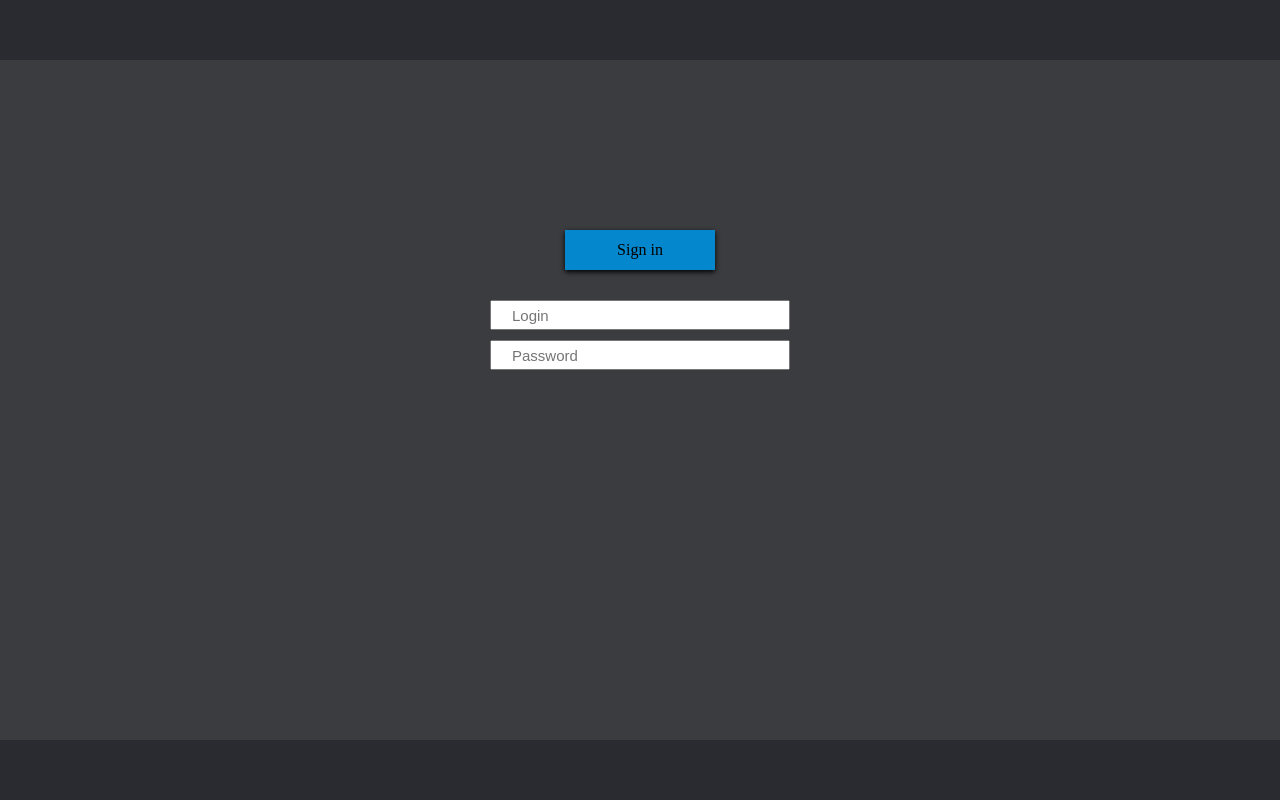
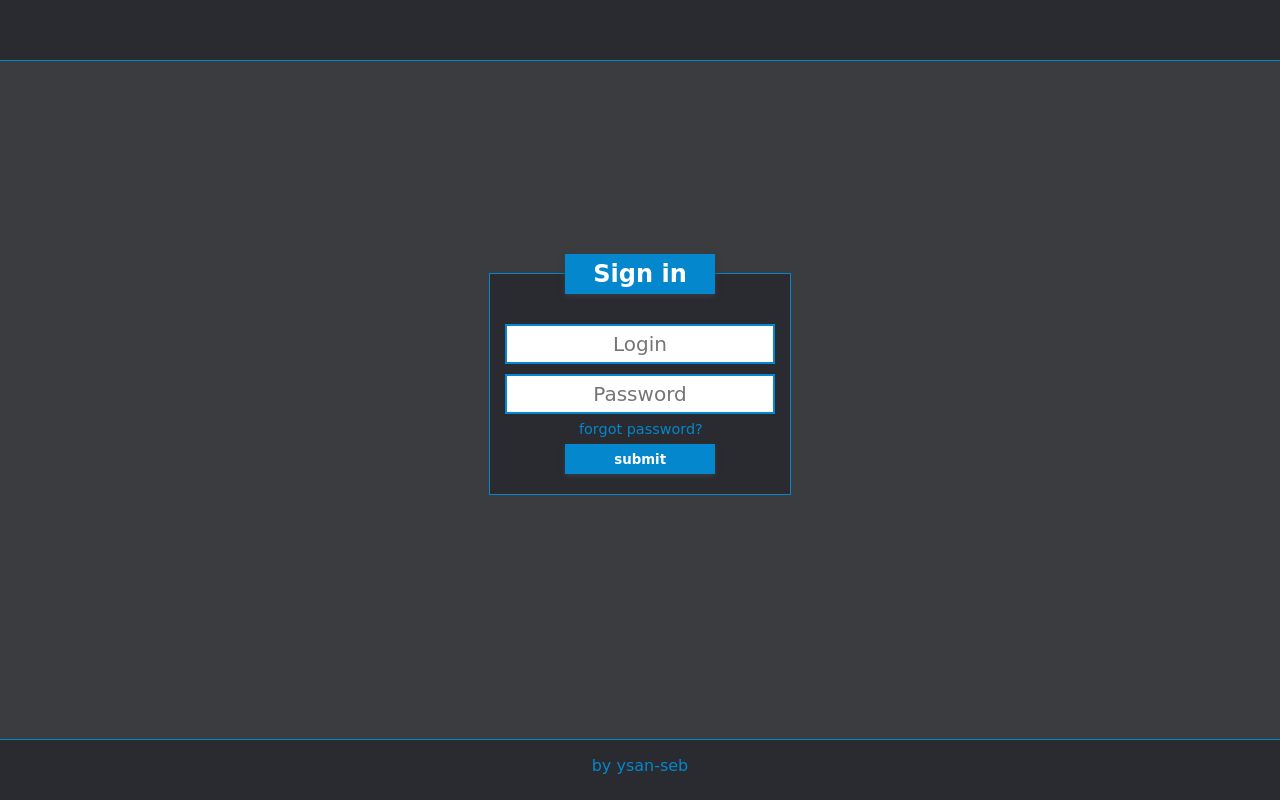
Before and after one commit to ysan-seb/camagru, a PHP site: page /sign_in.html in a window 1280 px wide. Run offline with PHP 8.4, Linux system fonts and the light colour scheme.

Commit message:
sign in ok

```diff
--- a/sign_in.html
+++ b/sign_in.html
@@ -10,11 +10,13 @@
     <header></header>
     <div class="content">
         <form class="sign_in">
-            <div class="title">Sign in</div>
+            <div class="title"><p>Sign in</p></div>
             <input type="text" placeholder="Login" name="login" required>
             <input type="password" placeholder="Password" name="password" required>
+            <a href="">forgot password?</a>
+            <input type="submit" value="submit">
         </form>
     </div>
-    <footer></footer>
+    <footer><p>by ysan-seb</p></footer>
 </body>
 </html>
--- a/style.css
+++ b/style.css
@@ -9,6 +9,7 @@ header{
     width: 100%;
     height: 60px;
     background: #2a2b30;
+    border-bottom: 1px solid #0487cc;
 }
 
 .content{
@@ -21,10 +22,12 @@ header{
 .sign_in{
     position: relative;
     width: 300px;
-    height: 300px;
+    height: 220px;
     left: 50%;
     top: 50%;
     margin: -150px 0 0 -150px;
+    background: #2a2b30;
+    box-shadow: 0px 0px 0px 1px #0487cc;
 }
 
 .title{
@@ -35,19 +38,60 @@ header{
     width: 150px;
     height: 40px;
     background: #0487cc;
-    box-shadow: 0 2px 5px;
+    box-shadow: 0 2px 5px #3a3c40;
     text-align: center;
     line-height: 40px;
 }
 
+.title p{
+    color: white;
+    font-size: 150%;
+    font-weight: bold;
+    font-family: "Comic Sans MS", cursive, sans-serif;
+
+}
+
 input[type=text],input[type=password]{
     position: relative;
-    width: 100%;
-    height: 30px;
+    width: 90%;
+    height: 40px;
+    margin-left: 5%;
+    margin-right: 5%;
     margin-top: 10px;
     box-sizing: border-box;
-    font-size: 15px;
-    padding-left: 20px;
+    font-size: 20px;
+    border: none;
+    font-family: "Comic Sans MS", cursive, sans-serif;
+    border: 2px solid #0487cc;
+    text-align: center;
+}
+input[type=text]:focus, input[type=password]:focus{
+    border: 2px solid #0487cc;
+}
+
+a{
+    position: relative;
+    top: -10px;
+    left: 89px;
+    text-align: center;
+    text-decoration: none;
+    color: #0487cc;
+    font-family: "Comic Sans MS", cursive, sans-serif;
+    font-size: 90%;
+}
+input[type=submit]{
+    position: relative;
+    background: #0487cc;
+    border: none;
+    width: 150px;
+    height: 30px;
+    font-family: "Comic Sans MS", cursive, sans-serif;
+    color: white;
+    font-weight: bold;
+    margin: 0 0 0 -52.5px;
+    margin-top: 10px;
+    top: 20px;
+    box-shadow: 0 2px 5px #3a3c40;
 }
 
 footer{
@@ -56,4 +100,8 @@ footer{
     width: 100%;
     height: 60px;
     background: #2a2b30;
+    border-top: 1px solid #0487cc;
+    color: #0487cc;
+    font-family: "Comic Sans MS", cursive, sans-serif;
+    text-align: center;
 }
```
